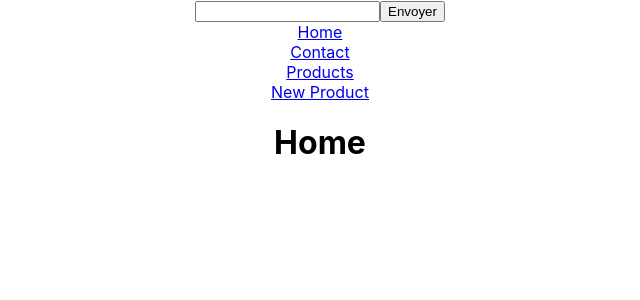
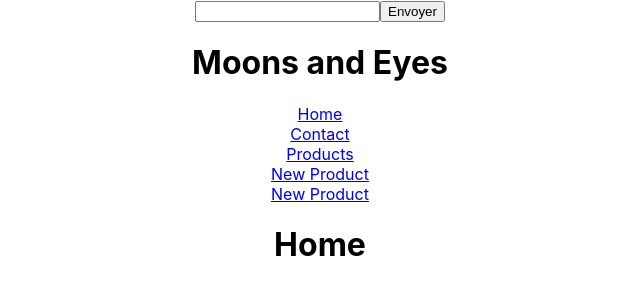
Before and after one commit to FedotovaOlga/React-ECOMMERCE, a React (Create React App) app: page / in a window 1280 px wide. Shown: the top 300 px of the page, without its empty margins (320-960 px from the left). Built offline with nearby package versions, Linux system fonts and the light colour scheme.

Commit message:
navigation Header.js

```diff
--- a/src/components/Header.js
+++ b/src/components/Header.js
@@ -3,7 +3,9 @@ import { Link } from 'react-router-dom';
 
 export default function Header() {
   return (
-    <nav>
+    <header>
+        <h1>Moons and Eyes</h1>
+        <nav>
             <Link to="/">Home</Link>
             <br/>
             <Link to="/contact">Contact</Link>
@@ -12,8 +14,9 @@ export default function Header() {
             <br/>
             <Link to="/new">New Product</Link>
             <br/>
-            {/* <Link to="/show">New Product</Link>
-            <br/> */}
+            <Link to="/show">New Product</Link>
+            <br/>
     </nav>
-  )
-}
+    </header>
+  );
+};
```
